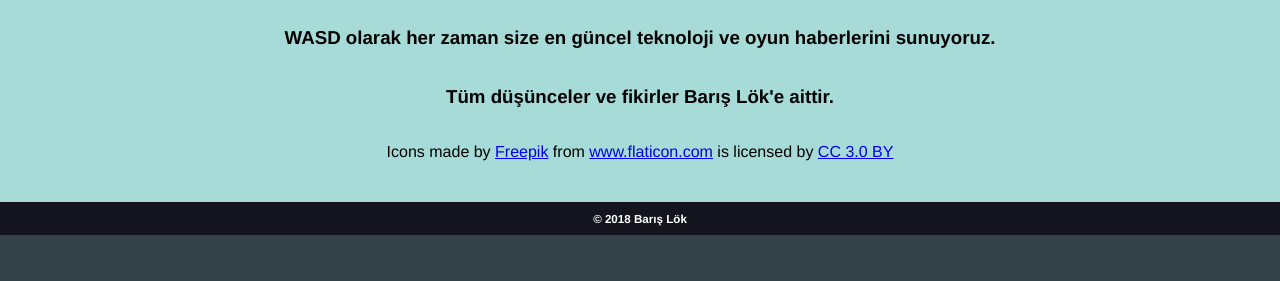
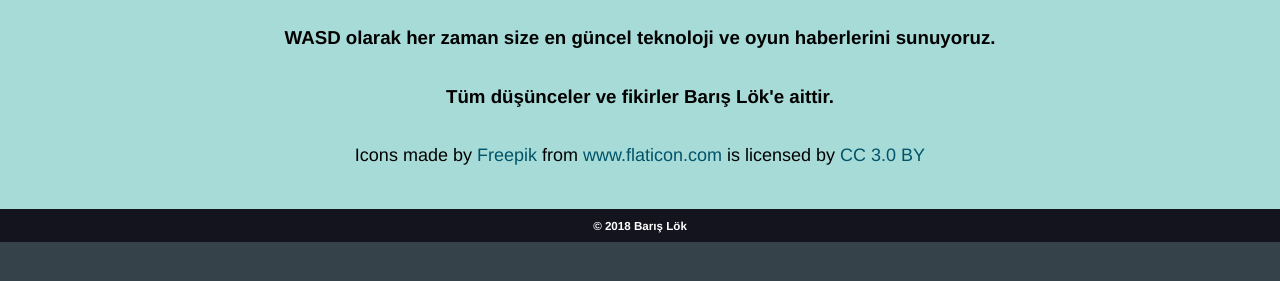
Before and after one commit to brslkRS/brslkRS, a plain HTML site: page about.html in a window 1280 px wide. Shown: the part 91-372 px from the top of the page. Drawn offline with nearby package versions, Linux system fonts and the light colour scheme.

Commit message:
Update style.css

```diff
--- a/style.css
+++ b/style.css
@@ -131,10 +131,10 @@ article {
   flex-direction: column;
   padding: 25px 10px;
 }
-.about div {
+.about p {
   font-size: 18px;
 }
-.about div a {
+.about p a {
   color: rgb(0, 83, 104);
   text-decoration: none;
 }
```
